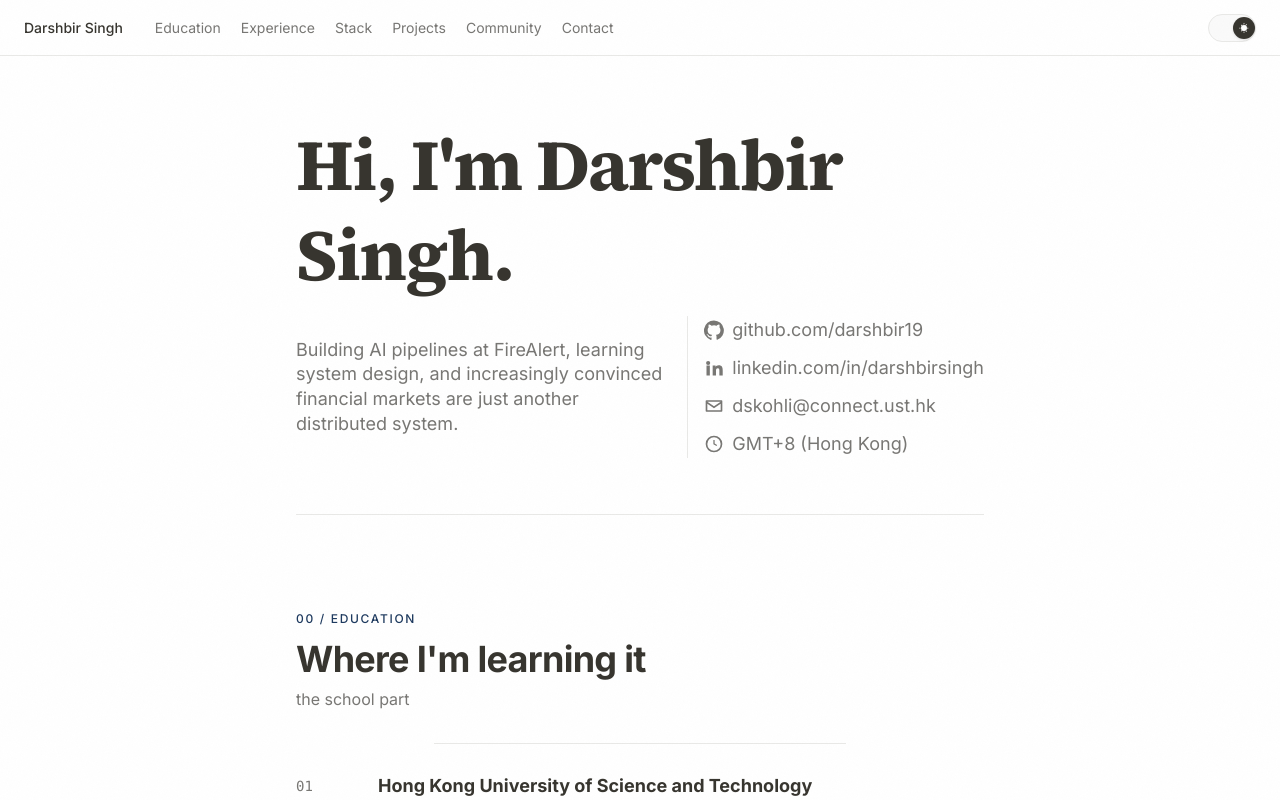
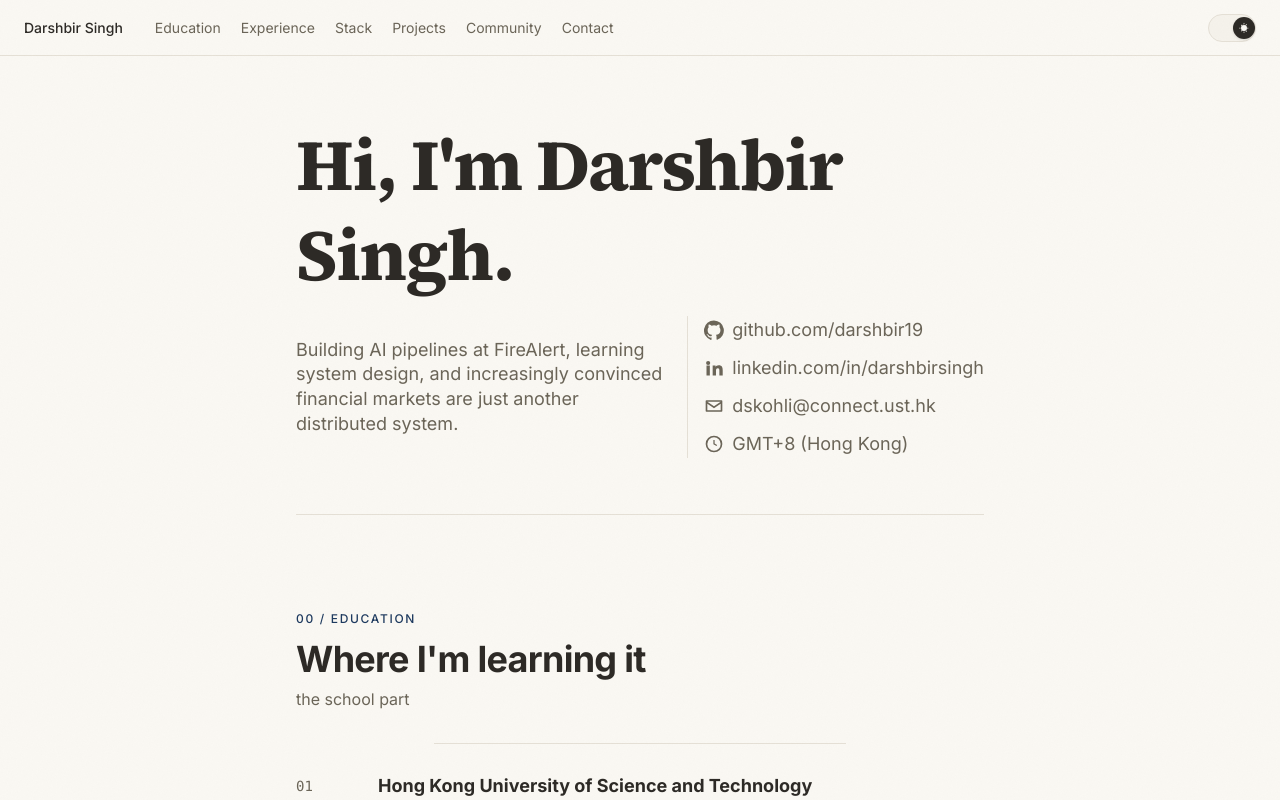
Before and after one commit to darshbir19/darshbir19.github.io, a React (Vite) app: page / in a window 1280 px wide. Built offline with nearby package versions, Linux system fonts and the light colour scheme.

Commit message:
Warm the light and dark color palettes while keeping the navy accent.

```diff
--- a/src/index.css
+++ b/src/index.css
@@ -6,43 +6,43 @@
 
 :root,
 [data-theme="dark"] {
-  --bg: #191919;
-  --card: #2f2f2f;
-  --text: #e6e6e4;
-  --muted: #9b9b9b;
-  --border: #3a3a3a;
+  --bg: #1c1917;
+  --card: #2a2622;
+  --text: #f5f1e8;
+  --muted: #a39e93;
+  --border: #3d3832;
   --accent-color: #1e3a5f;
   --accent-text: color-mix(in srgb, var(--accent-color) 55%, white);
   --badge-bg: color-mix(in srgb, var(--accent-color) 22%, transparent);
   --badge-text: var(--accent-text);
   --grain-opacity: 0.04;
   --grain-blend: soft-light;
-  --hover: #2f2f2f;
-  --scrollbar-thumb: #3a3a3a;
-  --scrollbar-thumb-hover: #4a4a4a;
-  --card-border: 1px solid #3a3a3a;
+  --hover: #2a2622;
+  --scrollbar-thumb: #3d3832;
+  --scrollbar-thumb-hover: #4f4840;
+  --card-border: 1px solid #3d3832;
   --card-shadow: none;
   --card-radius: 8px;
   --card-padding: 1.25rem;
 }
 
 [data-theme="light"] {
-  --bg: #ffffff;
-  --card: #fafafa;
-  --text: #37352f;
-  --muted: #787774;
-  --border: #e9e9e7;
+  --bg: #faf8f3;
+  --card: #f5f2eb;
+  --text: #2d2a26;
+  --muted: #6b6558;
+  --border: #e5e0d6;
   --accent-color: #1e3a5f;
   --accent-text: var(--accent-color);
   --badge-bg: color-mix(in srgb, var(--accent-color) 10%, transparent);
   --badge-text: var(--accent-color);
   --grain-opacity: 0.03;
   --grain-blend: multiply;
-  --hover: #f7f7f5;
-  --scrollbar-thumb: #e9e9e7;
-  --scrollbar-thumb-hover: #d3d3d0;
+  --hover: #f3efe6;
+  --scrollbar-thumb: #e5e0d6;
+  --scrollbar-thumb-hover: #d4cfc3;
   --card-border: none;
-  --card-shadow: 0 1px 3px rgba(0, 0, 0, 0.06), 0 1px 2px rgba(0, 0, 0, 0.04);
+  --card-shadow: 0 1px 3px rgba(45, 42, 38, 0.06), 0 1px 2px rgba(45, 42, 38, 0.04);
   --card-radius: 12px;
   --card-padding: 24px;
 }
```
